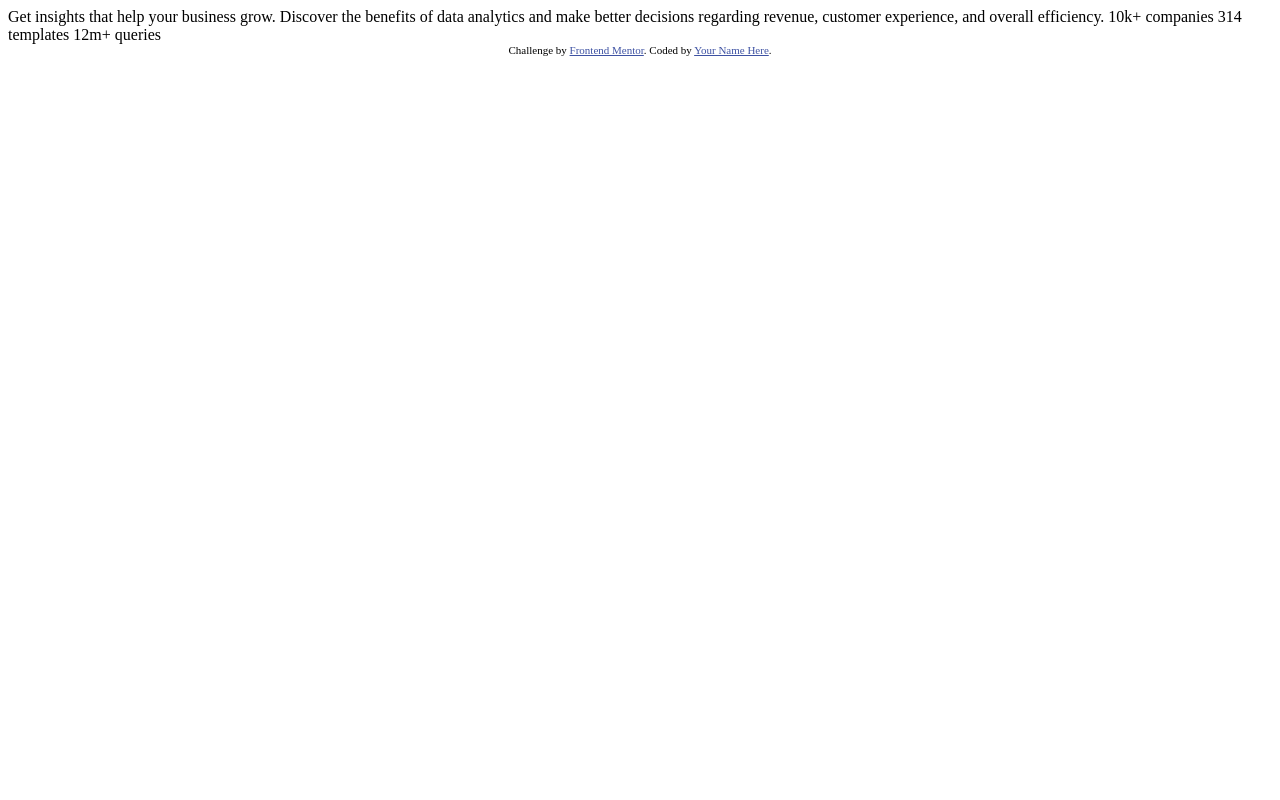
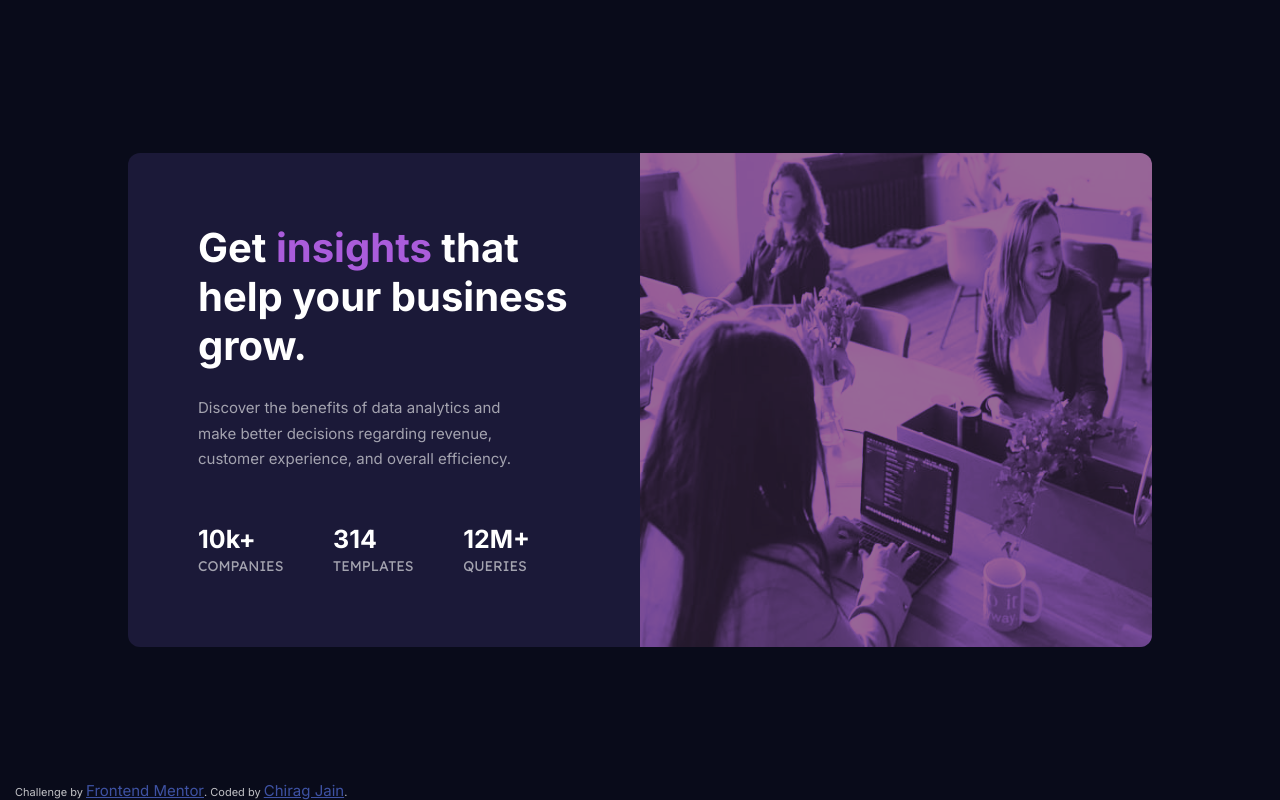
Before and after one commit to ChiragJain7300/stats-preview-card-component-main, a plain HTML site: page index.html in a window 1280 px wide. Drawn offline with Linux system fonts and the light colour scheme.

Commit message:
Complete Product

```diff
--- a/index.html
+++ b/index.html
@@ -2,32 +2,70 @@
 <html lang="en">
 <head>
   <meta charset="UTF-8">
-  <meta name="viewport" content="width=device-width, initial-scale=1.0"> <!-- displays site properly based on user's device -->
+  <meta name="viewport" content="width=device-width, initial-scale=1.0">
 
   <link rel="icon" type="image/png" sizes="32x32" href="./images/favicon-32x32.png">
 
   <title>Frontend Mentor | Stats preview card component</title>
+  <!-- font CSS -->
+  <link rel="preconnect" href="https://fonts.googleapis.com">
+  <link rel="preconnect" href="https://fonts.gstatic.com" crossorigin>
+  <link href="https://fonts.googleapis.com/css2?family=Inter:wght@400;700&family=Lexend+Deca&display=swap" rel="stylesheet">
 
-  <!-- Feel free to remove these styles or customise in your own stylesheet 👍 -->
-  <style>
-    .attribution { font-size: 11px; text-align: center; }
-    .attribution a { color: hsl(228, 45%, 44%); }
-  </style>
+  <link rel="stylesheet" href="./styles.css">
 </head>
 <body>
+  <div class="mainCont">
+    <div class="cardCont">
+      <div class="imgPart">
+        <picture>
+          <source media="(max-width:1500px)" srcset="./images/image-header-desktop.jpg">
+          <source media="(max-width:650px)" srcset="./images/image-header-mobile.jpg">
+          <img src="./images/image-header-mobile.jpg" alt="Flowers" id="cardImg">
+        </picture>
+      </div>
 
-  Get insights that help your business grow.
-
-  Discover the benefits of data analytics and make better decisions regarding revenue, customer
-  experience, and overall efficiency.
-
-  10k+ companies
-  314 templates
-  12m+ queries
+      <div class="textPart">
+        <div class="mainHeading">
+          Get <span class="highlight">insights</span> that help your business grow.
+        </div>
+        <div class="para-1">
+          Discover the benefits of data analytics and make better decisions regarding revenue, customer
+          experience, and overall efficiency.
+        </div>
+        <div class="prosList">
+          <div class="listItem">
+            <p class="listHead">
+              10k+
+            </p>
+            <p class="listPara">
+              COMPANIES
+            </p>
+          </div>
+          <div class="listItem">
+            <p class="listHead">
+              314
+            </p>
+            <p class="listPara">
+              TEMPLATES
+            </p>
+          </div>
+          <div class="listItem">
+            <p class="listHead">
+              12M+
+            </p>
+            <p class="listPara">
+              QUERIES
+            </p>
+          </div>
+        </div>
+      </div>
+    </div>
+  </div>
 
   <div class="attribution">
     Challenge by <a href="https://www.frontendmentor.io?ref=challenge" target="_blank">Frontend Mentor</a>.
-    Coded by <a href="#">Your Name Here</a>.
+    Coded by <a href="https://github.com/ChiragJain7300">Chirag Jain</a>.
   </div>
 </body>
 </html>
--- /dev/null
+++ b/styles.css
@@ -0,0 +1,143 @@
+/* font-family: "Lexend Deca", sans-serif; */
+* {
+  font-family: "Lexend Deca", sans-serif;
+  font-family: "Inter", sans-serif;
+  border: 0;
+  margin: 0;
+  color: hsla(0, 0%, 100%, 0.75);
+  font-size: 15px;
+}
+.mainCont {
+  background-color: hsl(233, 47%, 7%);
+  width: 100%;
+  height: 100vh;
+  display: flex;
+  flex-direction: column;
+  align-items: center;
+  justify-content: center;
+}
+.cardCont {
+  width: 87%;
+  background-color: hsl(244, 38%, 16%);
+  border-radius: 12px;
+}
+.imgPart {
+  width: 100%;
+}
+#cardImg {
+  width: 100%;
+  height: 230px;
+  display: block;
+  filter: invert(12%) sepia(30%) saturate(1019%) hue-rotate(230deg)
+    brightness(60%) contrast(93%);
+  border-radius: 12px 12px 0 0;
+}
+
+.textPart {
+  display: flex;
+  flex-direction: column;
+  align-items: center;
+  padding: 25px;
+  text-align: center;
+}
+.mainHeading {
+  font-size: 26px;
+  font-weight: 700;
+  color: hsl(0, 0%, 100%);
+  margin-bottom: 15px;
+}
+.highlight {
+  color: #aa5cdb;
+  font-size: 27px;
+}
+.para-1 {
+  margin-bottom: 25px;
+  padding: 0 10px;
+  color: hsla(0, 0%, 100%, 0.6);
+}
+.prosList {
+  display: flex;
+  flex-direction: column;
+}
+.listItem {
+  margin-bottom: 15px;
+  line-height: 1.4;
+}
+.listHead {
+  color: white;
+  font-weight: 700;
+  font-size: 27px;
+}
+.listPara {
+  font-family: "Lexend Deca", sans-serif;
+  color: hsla(0, 0%, 100%, 0.6);
+  font-size: 14px;
+}
+
+@media only screen and (min-width: 800px) {
+  .cardCont {
+    display: flex;
+    width: 80%;
+    flex-direction: row-reverse;
+  }
+  .imgPart {
+    width: 50%;
+    height: 100%;
+  }
+  #cardImg {
+    height: 100%;
+    border-radius: 0 12px 12px 0;
+  }
+  .textPart {
+    width: 50%;
+    padding: 70px;
+    box-sizing: border-box;
+    text-align: left;
+    justify-content: space-between;
+  }
+  .mainHeading {
+    font-size: 40px;
+    margin-bottom: 25px;
+  }
+  .highlight {
+    font-size: 40px;
+  }
+  .para-1 {
+    padding: 0;
+    line-height: 1.7;
+    padding-right: 35px;
+    margin-bottom: 50px;
+  }
+  .prosList {
+    width: 100%;
+    flex-direction: row;
+    justify-content: space-between;
+    padding-right: 40px;
+    box-sizing: border-box;
+  }
+  .listItem {
+    margin-bottom: 0;
+    line-height: 1.4;
+  }
+  .listHead {
+    color: white;
+    font-weight: 700;
+    font-size: 25px;
+  }
+  .listPara {
+    font-family: "Lexend Deca", sans-serif;
+    color: hsla(0, 0%, 100%, 0.6);
+    font-size: 14px;
+  }
+}
+
+.attribution {
+  font-size: 11px;
+  text-align: center;
+  position: fixed;
+  bottom: 0;
+  left: 15px;
+}
+.attribution a {
+  color: hsl(228, 45%, 44%);
+}
```
